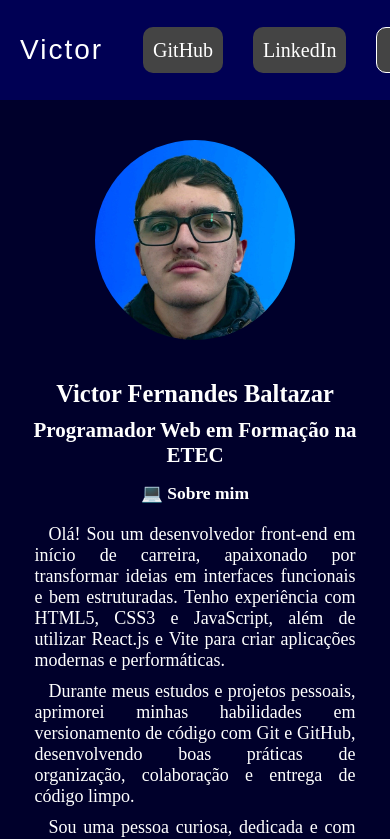
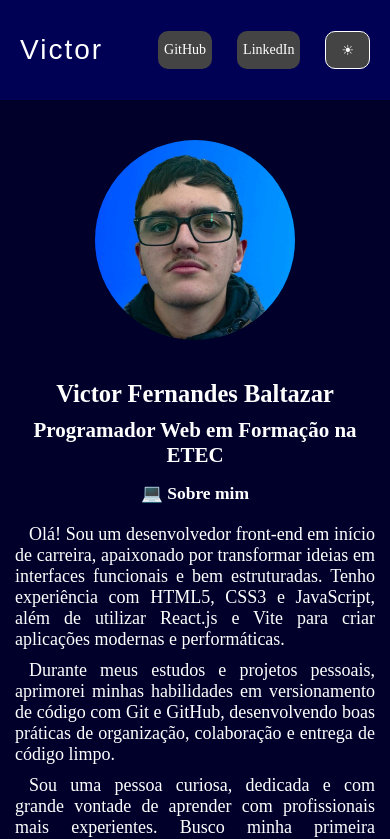
Before and after one commit to Victor1669/Portfolio, a React (Vite) app: page / in a window 390 px wide. Shown: the top 839 px of the page. Built offline with nearby package versions, Linux system fonts and the light colour scheme; a web font is replaced by a local one.

Commit message:
Versão 1.0.1: Correção no layout mobile.

```diff
--- a/src/StyleSheets/Main.css
+++ b/src/StyleSheets/Main.css
@@ -58,6 +58,8 @@ h4 {
   text-align: justify;
   text-indent: 1rem;
 
+  min-width: calc(0.9 * 375px);
+
   &:nth-child(3) {
     animation-delay: 0.2s;
   }
--- a/src/StyleSheets/Media.css
+++ b/src/StyleSheets/Media.css
@@ -15,10 +15,17 @@
     flex-direction: column;
   }
   #text-container {
-    width: 90%;
+    width: 100%;
   }
   .tech-container {
     grid-template-columns: repeat(2, 1fr);
+  }
+  nav {
+    gap: 25px;
+    .button {
+      font-size: 1rem !important;
+      padding: 6px;
+    }
   }
 }
 @media only screen and (min-width: 768px) {
--- a/src/StyleSheets/index.css
+++ b/src/StyleSheets/index.css
@@ -38,6 +38,7 @@
   max-width: 100vw;
 }
 .App {
+  min-width: 375px;
   min-height: 100vh;
   width: inherit;
   display: grid;
```
